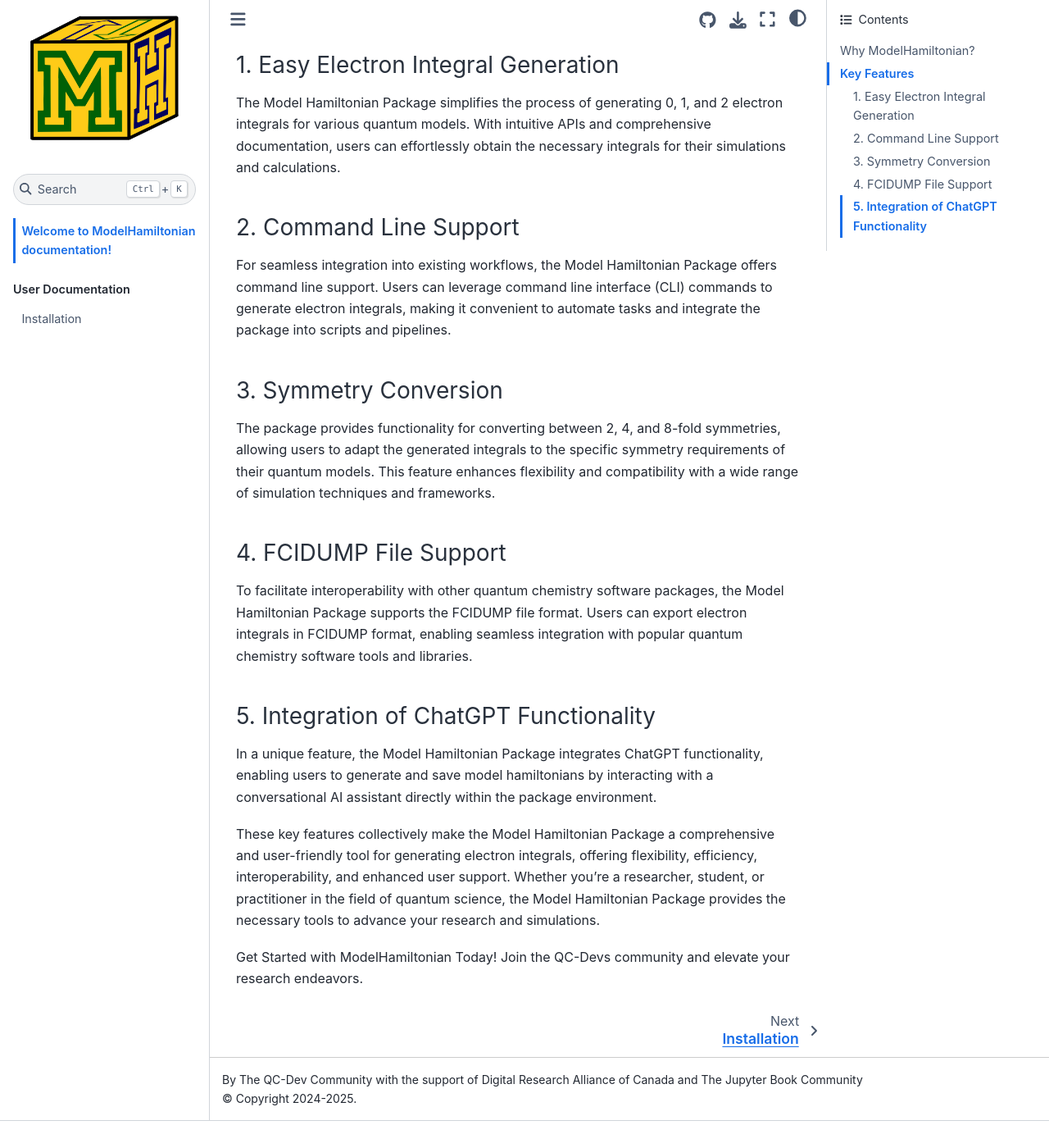
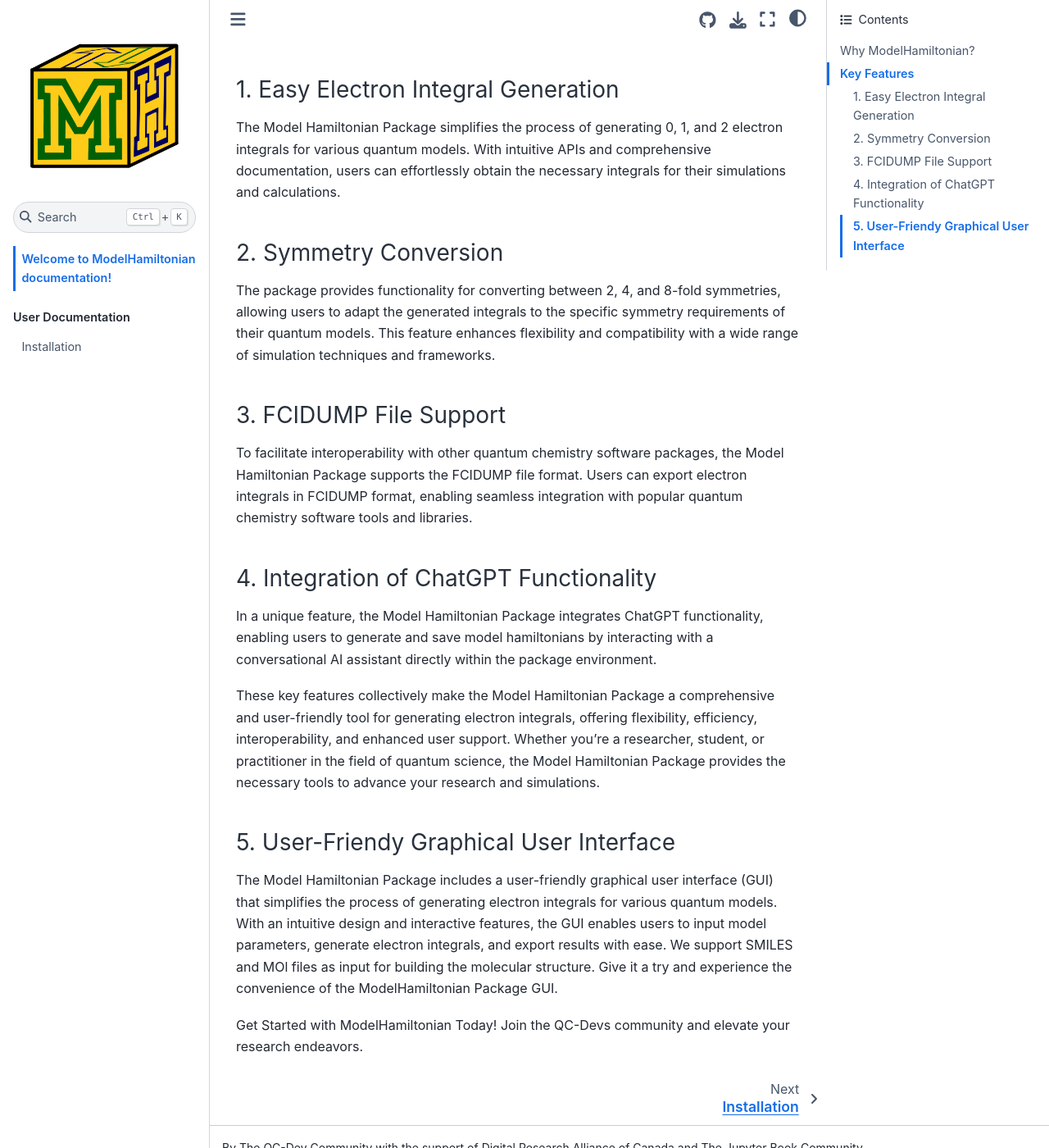
Before and after one commit to theochem/ModelHamiltonian, a Jupyter Book: the page built from website/intro.md, in a window 1280 px wide and 1400 px high, scrolled down 913 px. Shown: the whole window at 82% size. Built offline with Jupyter Book 1.0.4 settings and Sphinx 7.4.7 and the Sphinx Book theme 1.1.4, drawn with Linux system fonts in a browser that asks for light colours; pages that are not in the unit, such as notebooks, are missing from menus; before the commit the page ends 2280 px from its top, so only the background shows below that; some of the changed text lies outside the part shown.

Commit message:
update landing page

```diff
--- a/website/intro.md
+++ b/website/intro.md
@@ -17,6 +17,7 @@
 - Huckel Model
 - XXZ Heisenberg Model
 - Ising Model
+- Richardson-Gauding Model
 
 ## Key Features
 
@@ -24,24 +25,24 @@
 
 The Model Hamiltonian Package simplifies the process of generating 0, 1, and 2 electron integrals for various quantum models. With intuitive APIs and comprehensive documentation, users can effortlessly obtain the necessary integrals for their simulations and calculations.
 
-### 2. Command Line Support
-
-For seamless integration into existing workflows, the Model Hamiltonian Package offers command line support. Users can leverage command line interface (CLI) commands to generate electron integrals, making it convenient to automate tasks and integrate the package into scripts and pipelines.
-
-### 3. Symmetry Conversion
+### 2. Symmetry Conversion
 
 The package provides functionality for converting between 2, 4, and 8-fold symmetries, allowing users to adapt the generated integrals to the specific symmetry requirements of their quantum models. This feature enhances flexibility and compatibility with a wide range of simulation techniques and frameworks.
 
-### 4. FCIDUMP File Support
+### 3. FCIDUMP File Support
 
 To facilitate interoperability with other quantum chemistry software packages, the Model Hamiltonian Package supports the FCIDUMP file format. Users can export electron integrals in FCIDUMP format, enabling seamless integration with popular quantum chemistry software tools and libraries.
 
-### 5. Integration of ChatGPT Functionality
+### 4. Integration of ChatGPT Functionality
 
 In a unique feature, the Model Hamiltonian Package integrates ChatGPT functionality, enabling users to generate and save model hamiltonians by interacting with a conversational AI assistant directly within the package environment.
 
 These key features collectively make the Model Hamiltonian Package a comprehensive and user-friendly tool for generating electron integrals, offering flexibility, efficiency, interoperability, and enhanced user support. Whether you're a researcher, student, or practitioner in the field of quantum science, the Model Hamiltonian Package provides the necessary tools to advance your research and simulations.
 
+### 5. User-Friendy Graphical User Interface
+
+The Model Hamiltonian Package includes a user-friendly graphical user interface (GUI) that simplifies the process of generating electron integrals for various quantum models. With an intuitive design and interactive features, the GUI enables users to input model parameters, generate electron integrals, and export results with ease. We support SMILES and MOl files as input for building the molecular structure. Give it a try and experience the convenience of the ModelHamiltonian Package GUI.
+
 Get Started with ModelHamiltonian Today!
 Join the QC-Devs community and elevate your research endeavors.
 <!-- #endregion -->
```
